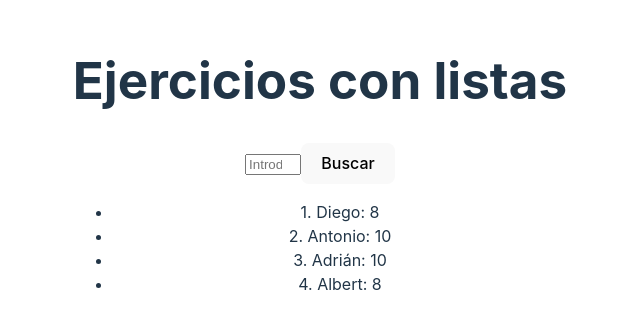
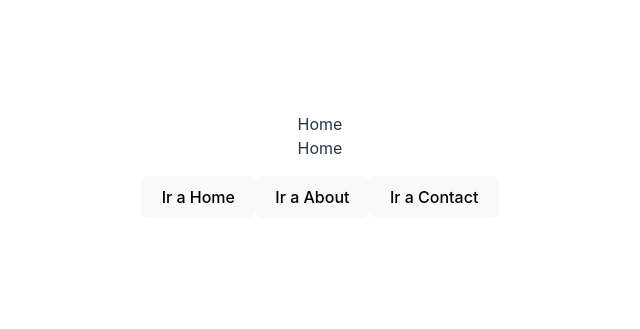
Before and after one commit to gorkavillara/react-19-noviembre-2024, a React (Vite) app: page / in a window 1280 px wide. Shown: the part 235-564 px from the top of the page, without its empty margins (320-960 px from the left). Built offline with nearby package versions, Linux system fonts and the light colour scheme.

Commit message:
Tema 06 - Renderizado condicional

```diff
--- a/src/App.tsx
+++ b/src/App.tsx
@@ -1,82 +1,31 @@
-import { useState, useRef } from "react"
+import { useState } from "react"
 import "./App.css"
+import { Home, About, Contact } from "./views"
 
-interface Alumno {
-  id: number | string
-  nombre: string
-  nota: number
-}
+type Route = "Home" | "About" | "Contact"
 
-const alumnos: Alumno[] = [
-  {
-    id: 1,
-    nombre: "Diego",
-    nota: 8,
-  },
-  {
-    id: 2,
-    nombre: "Antonio",
-    nota: 10,
-  },
-  {
-    id: 3,
-    nombre: "Adrián",
-    nota: 10,
-  },
-  {
-    id: 4,
-    nombre: "Albert",
-    nota: 8,
-  },
-]
+const RouteView = ({ routeName }: { routeName: Route }) => {
+  if (routeName === "Home") return <Home />
+  if (routeName === "About") return <About />
+  if (routeName === "Contact") return <Contact />
 
-interface Todo {
-  id: number | string
-  text: string
-  completed: boolean
+  return <h3>Ruta no encontrada</h3>
 }
 
 const App = () => {
-  // const [todos, setTodos] = useState<Todo[]>([])
-  // const [inputValue, setInputValue] = useState("")
-  const [notaMinima, setNotaMinima] = useState(0)
-  const inputRef = useRef<HTMLInputElement>(null)
-
-  const actualizaNotaMinima = () => {
-    // Obtener el valor del input
-    if (!inputRef.current) return
-
-    const valorDelInput = Number(inputRef.current.value)
-
-    setNotaMinima(valorDelInput)
-    console.log(valorDelInput)
-    console.log(typeof valorDelInput)
-  }
-
-  // console.log("Me he renderizado")
+  const [route, setRoute] = useState<Route>("Home")
   return (
-    <>
-      <h1>Ejercicios con listas</h1>
-      <input
-        type="number"
-        ref={inputRef}
-        min={0}
-        max={10}
-        // value={inputValue}
-        // onChange={e => setInputValue(e.target.value)}
-        placeholder="Introduce la nota mínima"
-      />
-      <button onClick={actualizaNotaMinima}>Buscar</button>
-      <ul>
-        {alumnos
-          .filter((alumno) => alumno.nota >= notaMinima)
-          .map((alumno) => (
-            <li key={alumno.id}>
-              {alumno.id}. {alumno.nombre}: {alumno.nota}
-            </li>
-          ))}
-      </ul>
-    </>
+    <div>
+      <RouteView routeName={route} />
+      {route === "Home" ? <Home /> : null}
+      {route === "About" ? <About /> : null}
+      {route === "Contact" && <Contact />}
+      <div style={{ marginTop: "1rem" }}>
+        <button onClick={() => setRoute("Home")}>Ir a Home</button>
+        <button onClick={() => setRoute("About")}>Ir a About</button>
+        <button onClick={() => setRoute("Contact")}>Ir a Contact</button>
+      </div>
+    </div>
   )
 }
 
--- /dev/null
+++ b/src/views/About/index.tsx
@@ -0,0 +1,5 @@
+const About = () => {
+  return <div>About</div>
+}
+
+export default About
--- /dev/null
+++ b/src/views/Contact/index.tsx
@@ -0,0 +1,5 @@
+const Contact = () => {
+  return <div>Contact</div>
+}
+
+export default Contact
--- /dev/null
+++ b/src/views/Home/index.tsx
@@ -0,0 +1,5 @@
+const Home = () => {
+  return <div>Home</div>
+}
+
+export default Home
--- /dev/null
+++ b/src/views/index.ts
@@ -0,0 +1,5 @@
+import About from "./About";
+import Contact from "./Contact";
+import Home from "./Home";
+
+export { About, Contact, Home }
```
